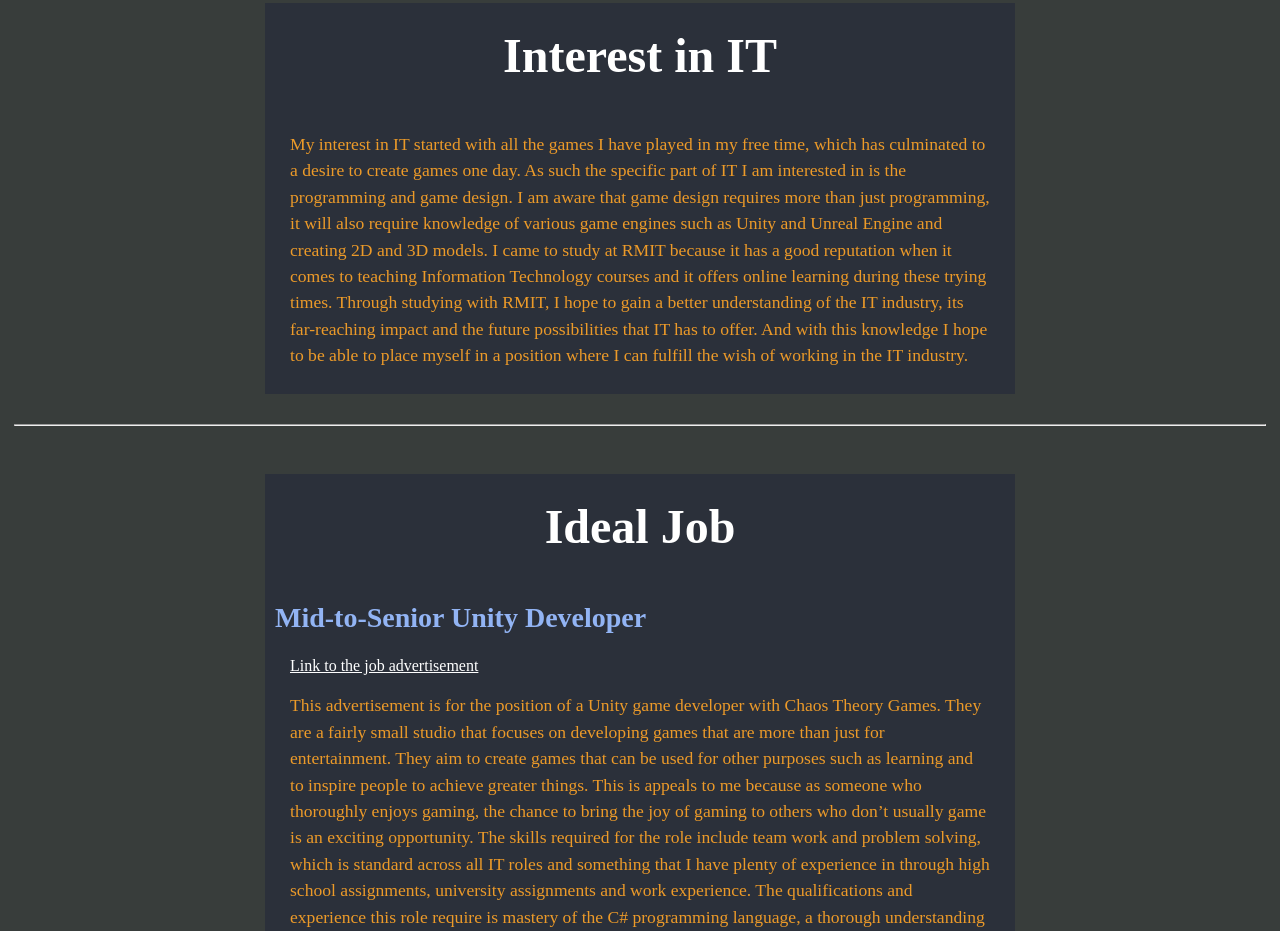
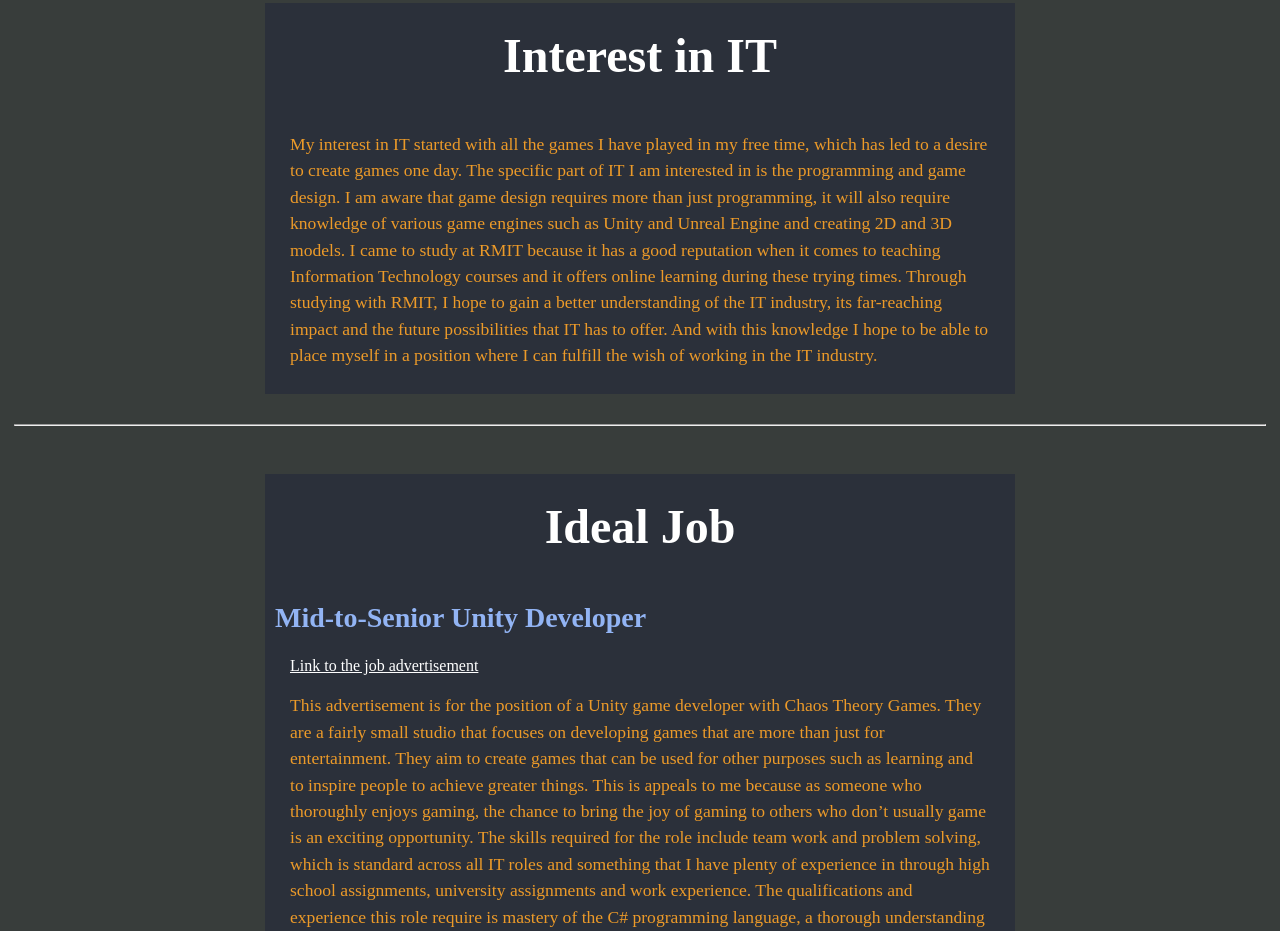
Before and after one commit to JamesCheuk/IIT-Assignment-1, a plain HTML site: page index.html in a window 1280 px wide. Shown: the part 1059-1990 px from the top of the page. Drawn offline with Linux system fonts and the light colour scheme.

Commit message:
Update index.html

```diff
--- a/index.html
+++ b/index.html
@@ -33,8 +33,8 @@
 	<section>
 		<article>
 			<h1>Interest in IT</h1>
-			<p> My interest in IT started with all the games I have played in my free time, which has culminated to a desire to create games one day.
-			As such the specific part of IT I am interested in is the programming and game design.
+			<p> My interest in IT started with all the games I have played in my free time, which has led to a desire to create games one day.
+			The specific part of IT I am interested in is the programming and game design.
 			I am aware that game design requires more than just programming, it will also require knowledge of various game engines such as Unity and Unreal Engine and creating 2D and 3D models.
 			I came to study at RMIT because it has a good reputation when it comes to teaching Information Technology courses and it offers online learning during these trying times.
 			Through studying with RMIT, I hope to gain a better understanding of the IT industry, its far-reaching impact and the future possibilities that IT has to offer.
```
